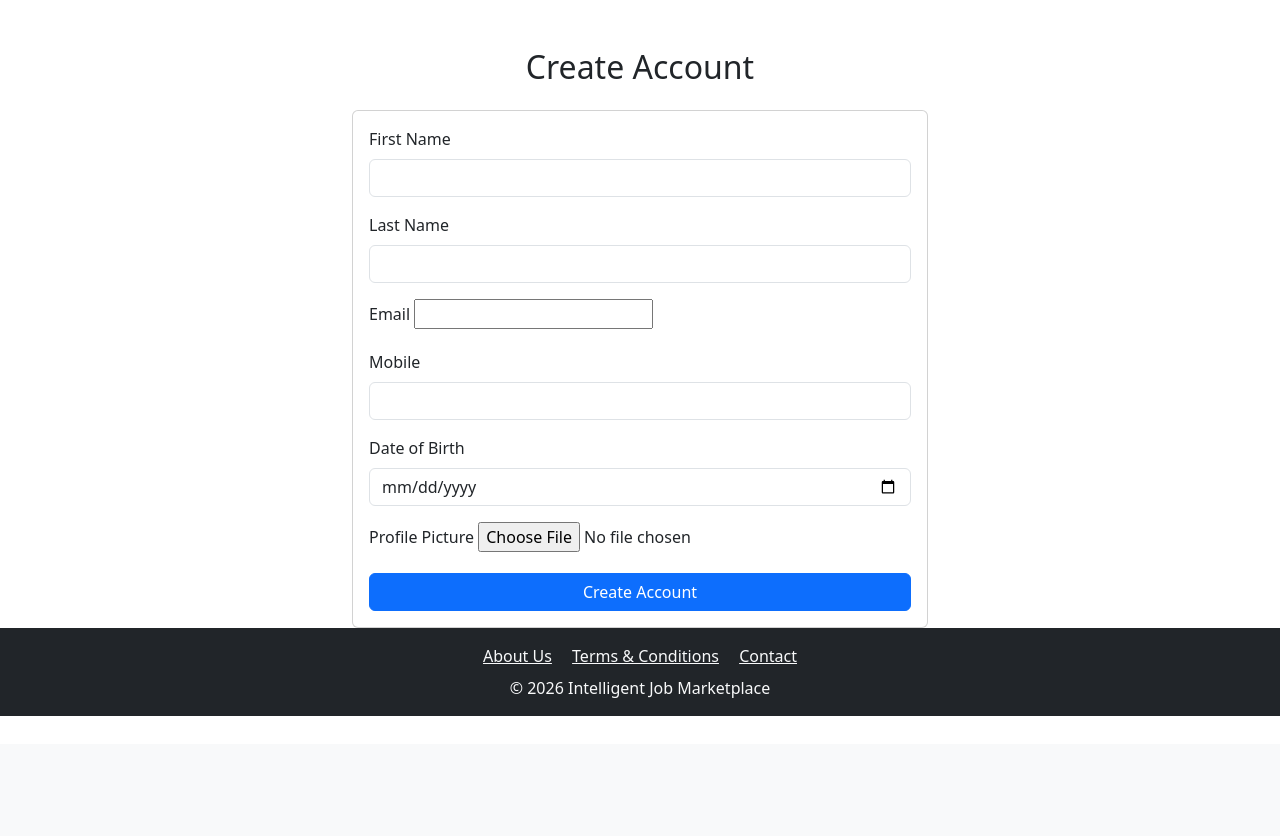
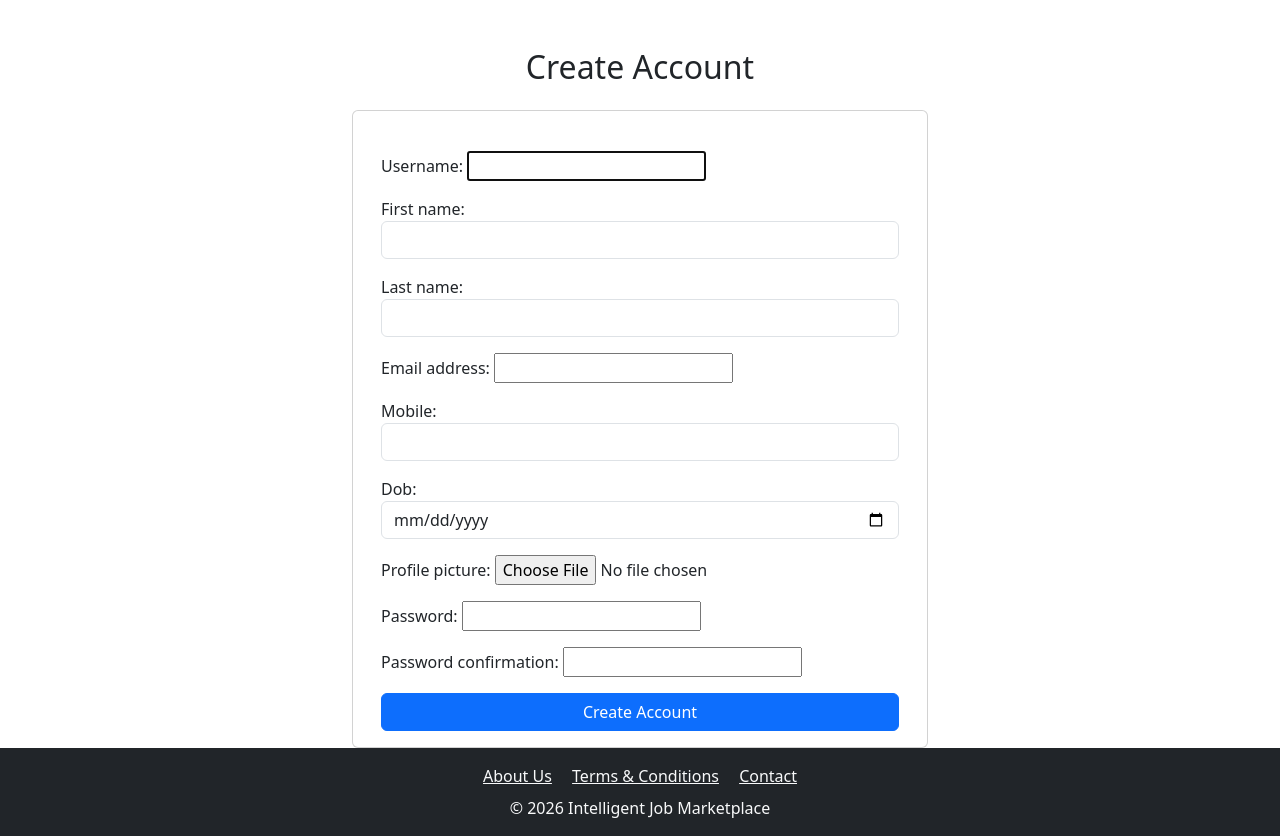
Before and after one commit to nofida07/job_marketplace, a Django app: page /register/ in a window 1280 px wide. Shown: the part 56-892 px from the top of the page. Before the commit the page ends 772 px from the top, so only its background shows below. Run offline with Django 5.2, Linux system fonts and the light colour scheme.

Commit message:
Refactor create account form with Bootstrap styling
Updated the create account form layout to use Bootstrap classes for better styling and organization.

```diff
--- a/jobs/templates/create_account.html
+++ b/jobs/templates/create_account.html
@@ -4,48 +4,58 @@
   <h2 class="mb-4 text-center">Create Account</h2>
   <div class="card">
     <div class="card-body">
-      <form method="post" enctype="multipart/form-data">
+      <form method="post" enctype="multipart/form-data" class="container mt-4">
   {% csrf_token %}
-        {{ form.non_field_errors }}
 
-        <!-- First Name -->
   <div class="mb-3">
-          <label for="id_first_name" class="form-label">First Name</label>
+    {{ form.username.label_tag }}
+    {{ form.username }}
+  </div>
+
+  <div class="mb-3">
+    {{ form.first_name.label_tag }}
     {{ form.first_name }}
   </div>
 
-        <!-- Last Name -->
   <div class="mb-3">
-          <label for="id_last_name" class="form-label">Last Name</label>
+    {{ form.last_name.label_tag }}
     {{ form.last_name }}
   </div>
 
-        <!-- Email -->
   <div class="mb-3">
-          <label for="id_email" class="form-label">Email</label>
+    {{ form.email.label_tag }}
     {{ form.email }}
   </div>
 
-        <!-- Mobile -->
   <div class="mb-3">
-          <label for="id_mobile" class="form-label">Mobile</label>
+    {{ form.mobile.label_tag }}
     {{ form.mobile }}
   </div>
 
-        <!-- Date of Birth -->
   <div class="mb-3">
-          <label for="id_dob" class="form-label">Date of Birth</label>
+    {{ form.dob.label_tag }}
     {{ form.dob }}
   </div>
 
-        <!-- Profile Picture -->
   <div class="mb-3">
-          <label for="id_profile_picture" class="form-label">Profile Picture</label>
+    {{ form.profile_picture.label_tag }}
     {{ form.profile_picture }}
+  </div>
+
+  <!-- Password fields -->
+  <div class="mb-3">
+    {{ form.password1.label_tag }}
+    {{ form.password1 }}
+  </div>
+
+  <div class="mb-3">
+    {{ form.password2.label_tag }}
+    {{ form.password2 }}
   </div>
 
   <button type="submit" class="btn btn-primary w-100">Create Account</button>
 </form>
+
     </div>
   </div>
 </div>
```
Lines whose indentation alone changed are shown as unchanged.
